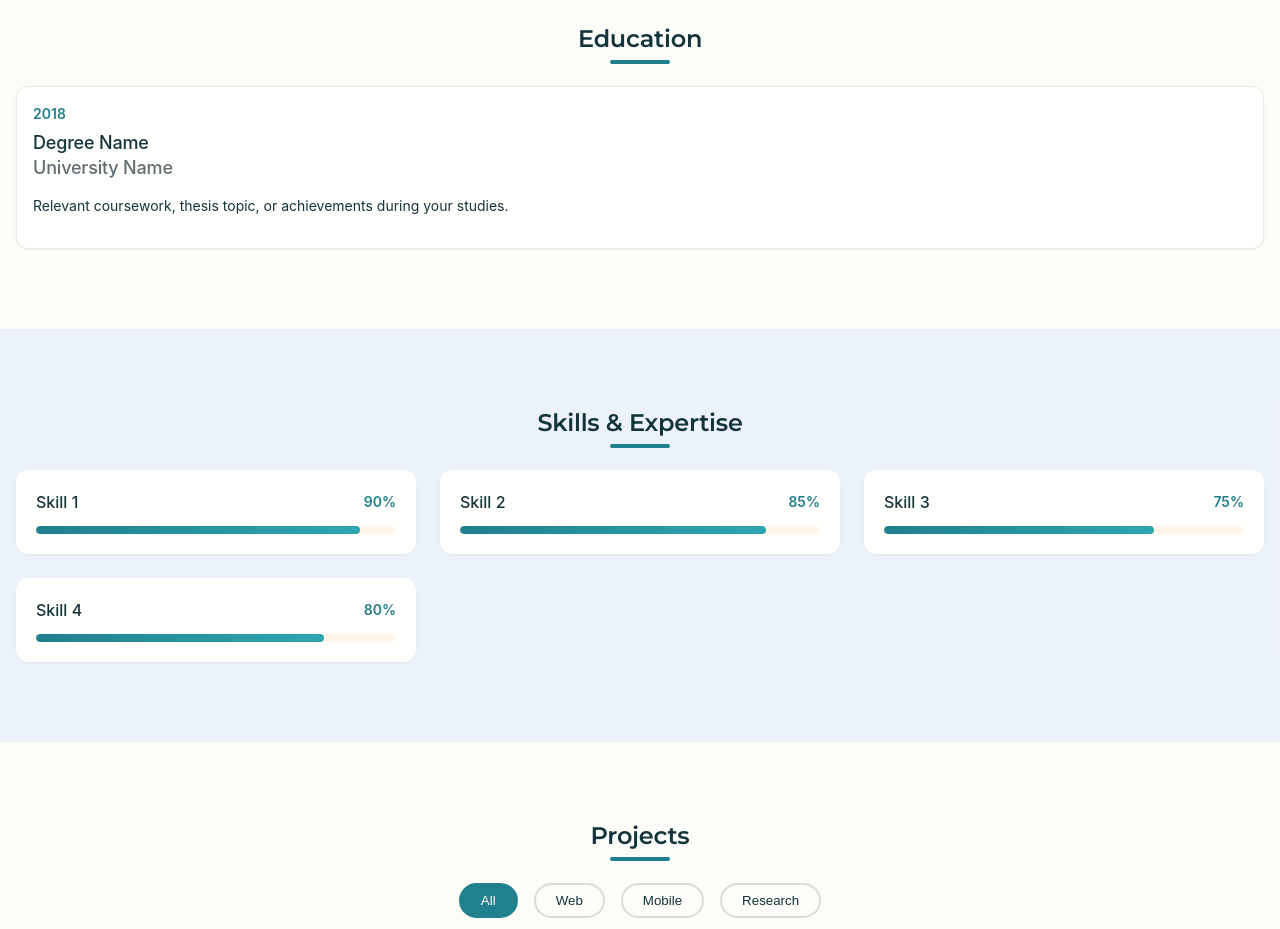
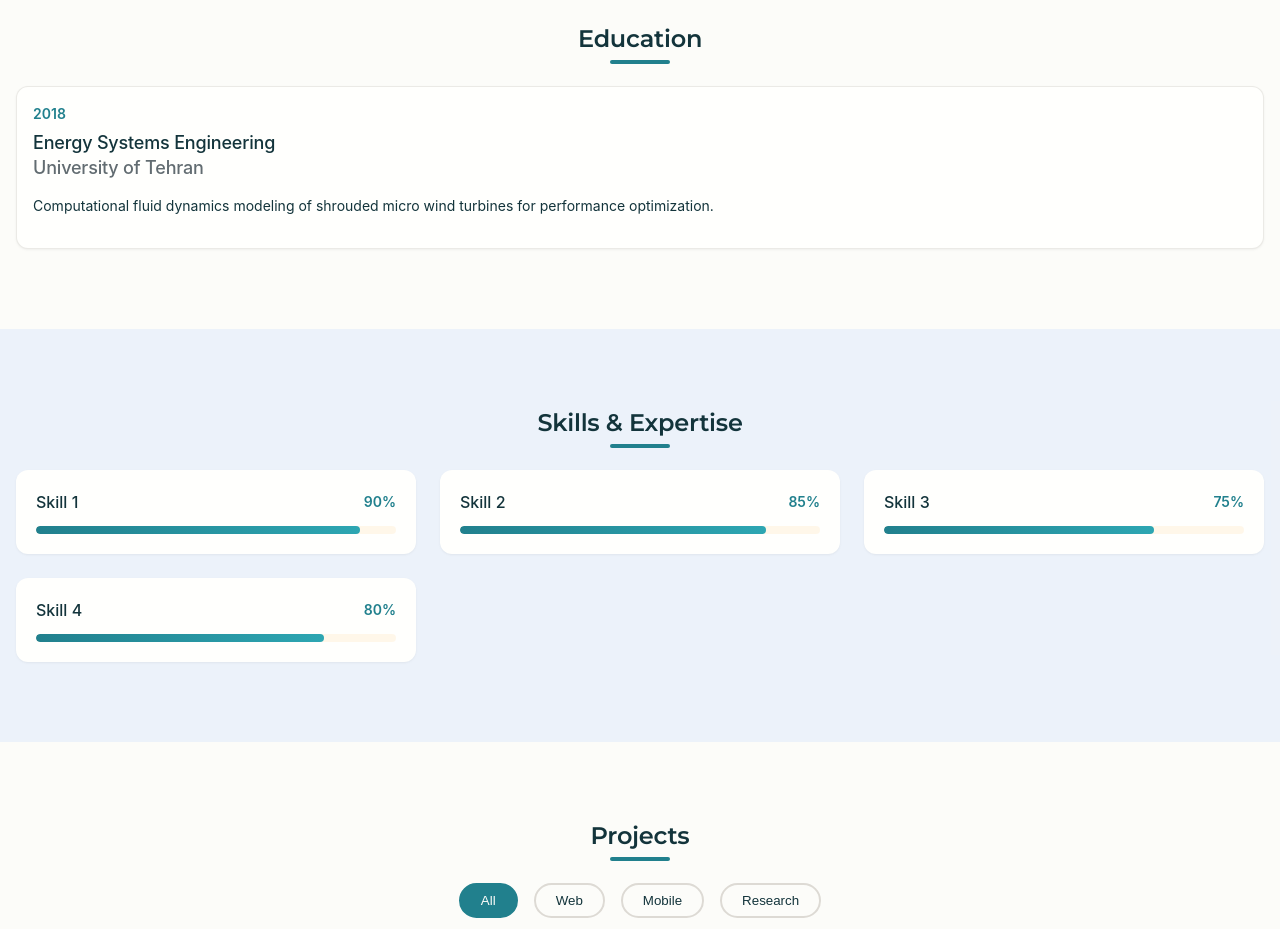
Before and after one commit to sasan-gsm/sassan, a plain HTML site: page index.html in a window 1280 px wide. Shown: the part 2140-3069 px from the top of the page. Drawn offline with Linux system fonts and the light colour scheme; a web font is replaced by a local one.

Commit message:
Update index.html

```diff
--- a/index.html
+++ b/index.html
@@ -188,10 +188,10 @@
                 <div class="education-item card">
                     <div class="card__body">
                         <div class="education-year">2018</div>
-                        <h3 class="education-degree">Degree Name</h3>
-                        <h4 class="education-institution">University Name</h4>
+                        <h3 class="education-degree">Energy Systems Engineering</h3>
+                        <h4 class="education-institution">University of Tehran</h4>
                         <p class="education-description">
-                            Relevant coursework, thesis topic, or achievements during your studies.
+                            Computational fluid dynamics modeling of shrouded micro wind turbines for performance optimization.
                         </p>
                     </div>
                 </div>
```
